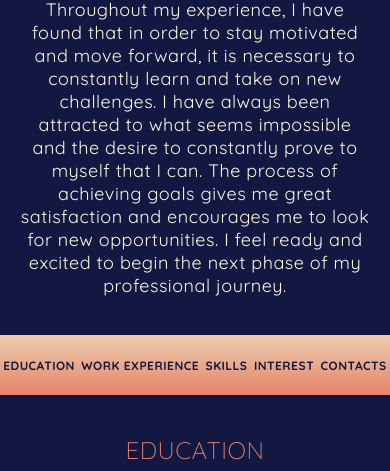
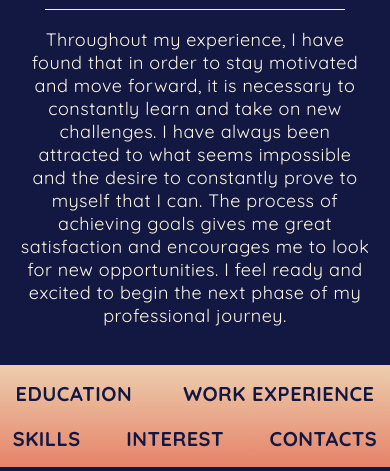
Before and after one commit to Jongita/CV, a website: page index.html in a window 390 px wide. Shown: the part 373-844 px from the top of the page. Drawn offline with nearby package versions, Linux system fonts and the light colour scheme.

Commit message:
media added

```diff
--- a/css/style.css
+++ b/css/style.css
@@ -70,7 +70,7 @@ h2 {
 }
 
 .navibar {
-    height: 60px;
+    /* height: 60px; */
     width: 100%;
     background-image: linear-gradient(to bottom, var(--accent-color) 0%, var(--secondary-color)100%);
     margin-top: 20px;
@@ -107,10 +107,18 @@ h2 {
     }
 }
 
-@media (max-width: 1120px) {
-    .navi_links {
+@media (max-width: 1300px) {
+    .headerinfo {
         width: 100%;
         margin: 30px 0;
+    }
+}
+
+@media (max-width: 700px) {
+    .navi_links{
+        flex-wrap: wrap;
+        gap:20px;
+
     }
 }
 
@@ -128,7 +136,7 @@ h2 {
 
 @media (max-width: 860px) {
     .navi_links a {
-        font-size: 12px;
+        /* font-size: 12px; */
     }
 }
 
```
